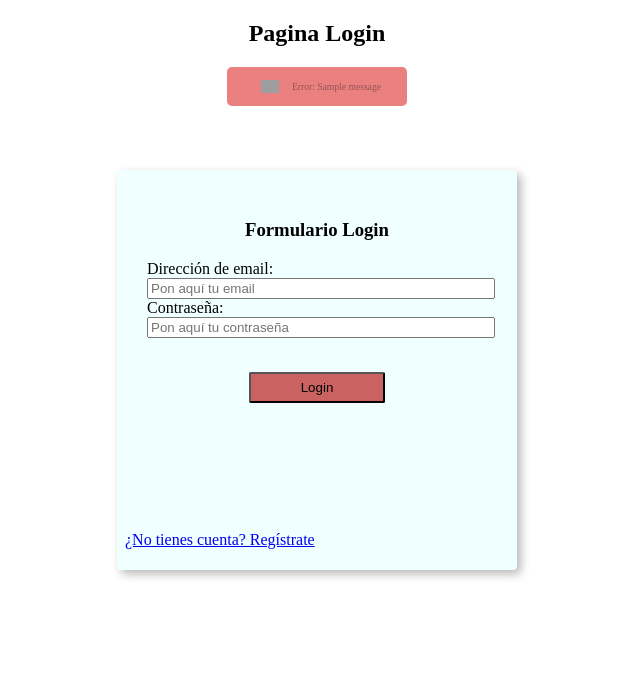
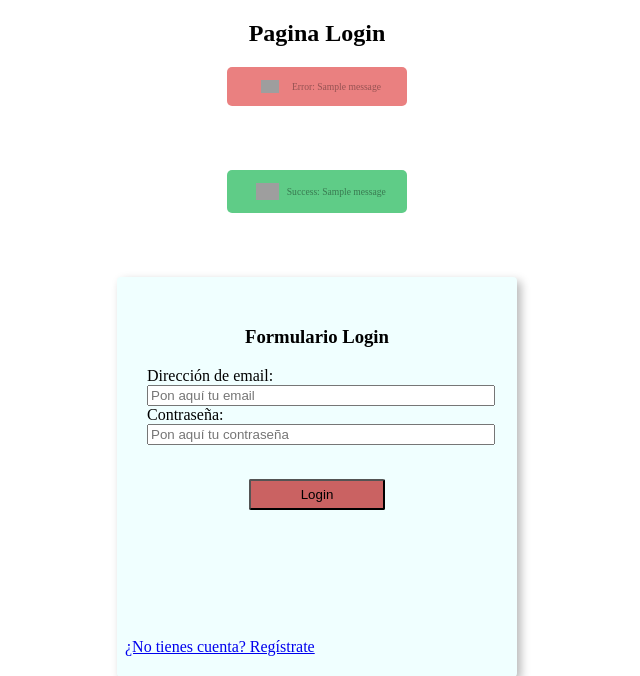
Before and after one commit to rconnolly2/Lista_Supermercado_Flask, a Flask app: page /auth/login in a window 1280 px wide. Shown: the part 70-746 px from the top of the page, without its empty margins (323-963 px from the left). Run offline with Flask 3, Linux system fonts and the light colour scheme; tables that the repository leaves empty hold one stand-in row (values such as "Sample post"); one stand-in notice (Sample message) is shown; grey boxes are pictures that could not be loaded.

Commit message:
login añadido

```diff
--- a/website/__init__.py
+++ b/website/__init__.py
@@ -23,6 +23,8 @@ def create_app():
     except mysql.connector.errors.ProgrammingError: # Si me da error al hacer conexión con la BD:
         crear_bd() # creo la base de datos si no existe
         crear_tablas() # creo tablas
+        print("Ejecuta otra vez el programa!")
+        exit()
 
 
     #Añado mi conexión de la base de datos al contexto de aplicación:
--- a/website/auth.py
+++ b/website/auth.py
@@ -10,11 +10,21 @@ def index():
 @auth.route("/login", methods=["GET", "POST"])
 def login():
     if request.method == "POST":
+        bd = current_app.bd
+        cursor = bd.cursor()
+        cursor.execute("SELECT correo_usuario, password_usuario FROM Usuario;")
+        correos_passwords_bd = cursor.fetchall()
         email = request.form.get("email")
         password = request.form.get("password")
 
         if "temp-mail.org" in email.split("@"):
-            flash("¡No aceptamos este tipo de email!")
+            flash("¡No aceptamos este tipo de email!", category="error")
+        else:
+            for datos in correos_passwords_bd:
+                if email == datos[0] and password == datos[1]: # Misma contraseña y password:
+                    flash("Login valido!", category="info")
+                else:
+                    flash("Login invalido, revisa tu usuario y contraseña", category="error")
 
         print(email, password)
     return render_template("login.html")
--- a/website/models.py
+++ b/website/models.py
@@ -36,3 +36,8 @@ def crear_tablas():
     finally:
         cursor.close()
         conexion_bd.close() # cierro conexión
+
+def registrar_usuario(email, password):
+    '''
+    Para evitar Inyecciones
+    '''
--- a/website/static/css/style.css
+++ b/website/static/css/style.css
@@ -74,6 +74,21 @@
     color: rgba(0, 0, 0, 0.361);
 }
 
+.info{
+    display: flex;
+    width: 12%;
+    margin-left: auto;
+    margin-right: auto;
+    justify-content: space-evenly;
+    align-items: center;
+    margin-bottom: 5%;
+    border-radius: 5px;
+    padding: 1%;
+    text-align: center;
+    background-color: rgba(36, 186, 91, 0.728);
+    color: rgba(0, 0, 0, 0.406);
+}
+
 body{
     margin: 0;
     background-color: rgba(255, 255, 255, 0.941);
--- a/website/templates/login.html
+++ b/website/templates/login.html
@@ -4,15 +4,25 @@
 {% block body %}
 <center><h2>Pagina Login</h2></center>
 
-{% with mensajes = get_flashed_messages() %}
-    {% if mensajes %}
-        {% for mensaje in mensajes %}
+{% with errores = get_flashed_messages(category_filter=["error"]) %}
+    {% if errores %}
+        {% for error in errores %}
             <div class="alert">
                 <img style='width: 12%; margin-left: 5%;' src="https://www.iconpacks.net/icons/1/free-error-icon-905-thumb.png">
-                <span style="font-size: 60%;">Error: {{ mensaje }}</span>
+                <span style="font-size: 60%;">Error: {{ error }}</span>
             </div>
         {% endfor %}
+    {% endif %}
+{% endwith %}
 
+{% with infos = get_flashed_messages(category_filter=["info"]) %}
+    {% if infos %}
+            {% for info in infos %}
+                <div class="info">
+                    <img style='width: 15%; margin-left: 5%;' src="https://cdn3.iconfinder.com/data/icons/school-and-education-4/32/education_33-512.png">
+                    <span style="font-size: 60%;">Success: {{ info }}</span>
+                </div>
+            {% endfor %}
     {% endif %}
 {% endwith %}
 
```
